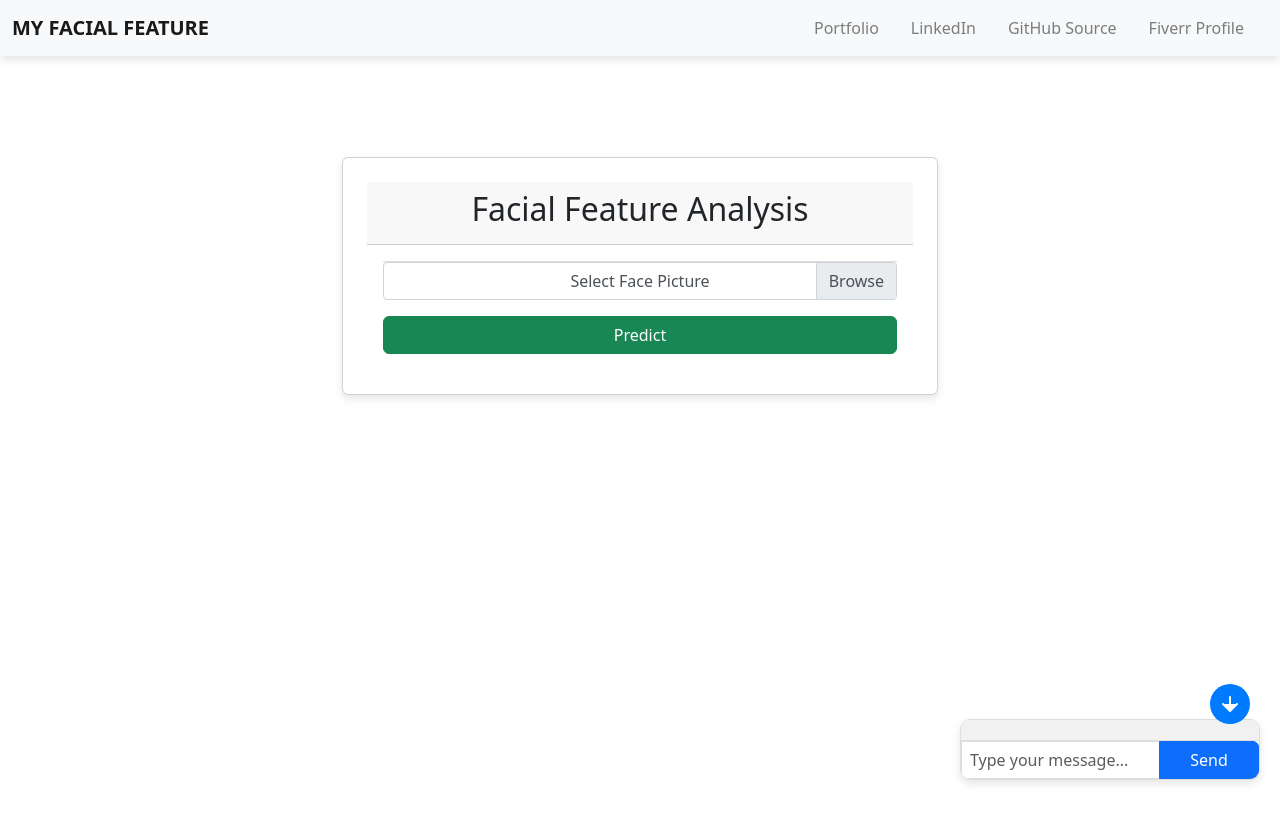
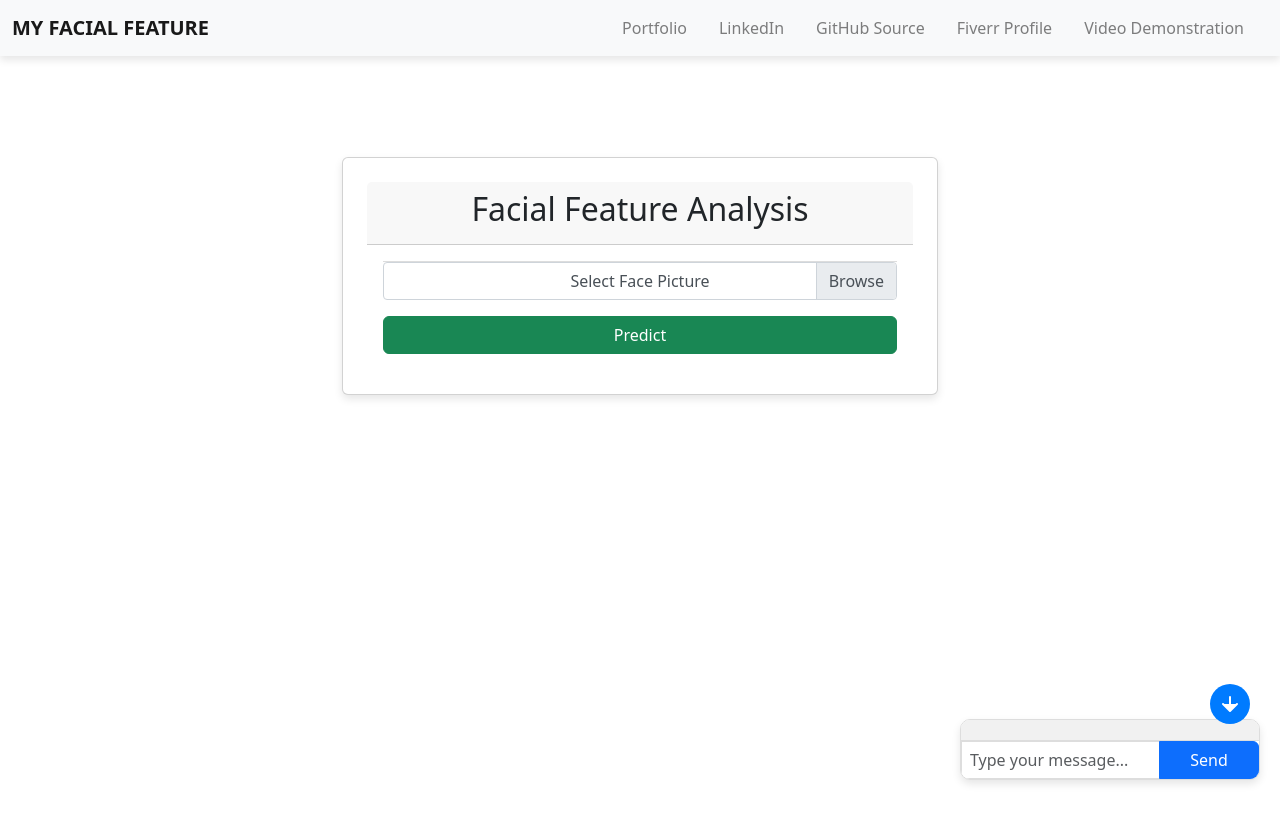
Before and after one commit to Nobita006/facial-analysis-app, a React (Create React App) app: page / in a window 1280 px wide. Shown: the top 822 px of the page. Built offline with nearby package versions, Linux system fonts and the light colour scheme.

Commit message:
Added demonstration

```diff
--- a/src/Header.js
+++ b/src/Header.js
@@ -31,6 +31,11 @@ function Header() {
                 Fiverr Profile
               </a>
             </li>
+            <li className="nav-item">
+              <a className="nav-link" href="https://youtu.be/cI56twvRbac" target="_blank" rel="noopener noreferrer">
+                Video Demonstration
+              </a>
+            </li>
           </ul>
         </div>
       </div>
```
Also changed, not shown: mlmodel_flask/instructions.md (+1 -1 lines).
